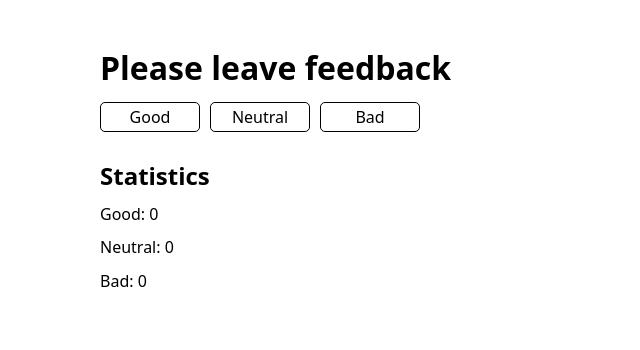
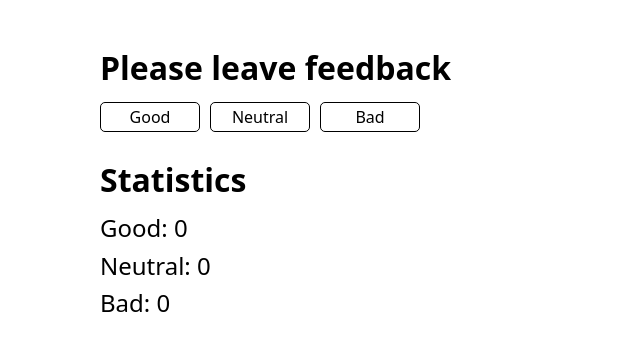
Before and after one commit to lex-od/goit-react-hw-02-feedback, a React (Create React App) app: page / in a window 1280 px wide. Shown: the top 350 px of the page, without its empty margins (0-640 px from the left). Built offline with nearby package versions, Linux system fonts and the light colour scheme.

Commit message:
Task 1: some styles, refact setState

```diff
--- a/src/App.js
+++ b/src/App.js
@@ -11,7 +11,7 @@ class App extends Component {
     };
 
     handleLeaveFeedback = feedback => {
-        this.setState({ [feedback]: this.state[feedback] + 1 });
+        this.setState(actState => ({ [feedback]: actState[feedback] + 1 }));
     };
 
     render() {
--- a/src/components/Statistics/Statistics.module.scss
+++ b/src/components/Statistics/Statistics.module.scss
@@ -1,5 +1,8 @@
 .statsItem {
+    font-size: 24px;
+    font-weight: 500;
+
     &:not(:last-child) {
-        margin-bottom: 15px;
+        margin-bottom: 10px;
     }
 }
--- a/src/styles/App.module.scss
+++ b/src/styles/App.module.scss
@@ -3,6 +3,8 @@
 }
 
 .statisticsTitle {
+    font-size: 32px;
+
     margin-top: 30px;
     margin-bottom: 15px;
 }
```
